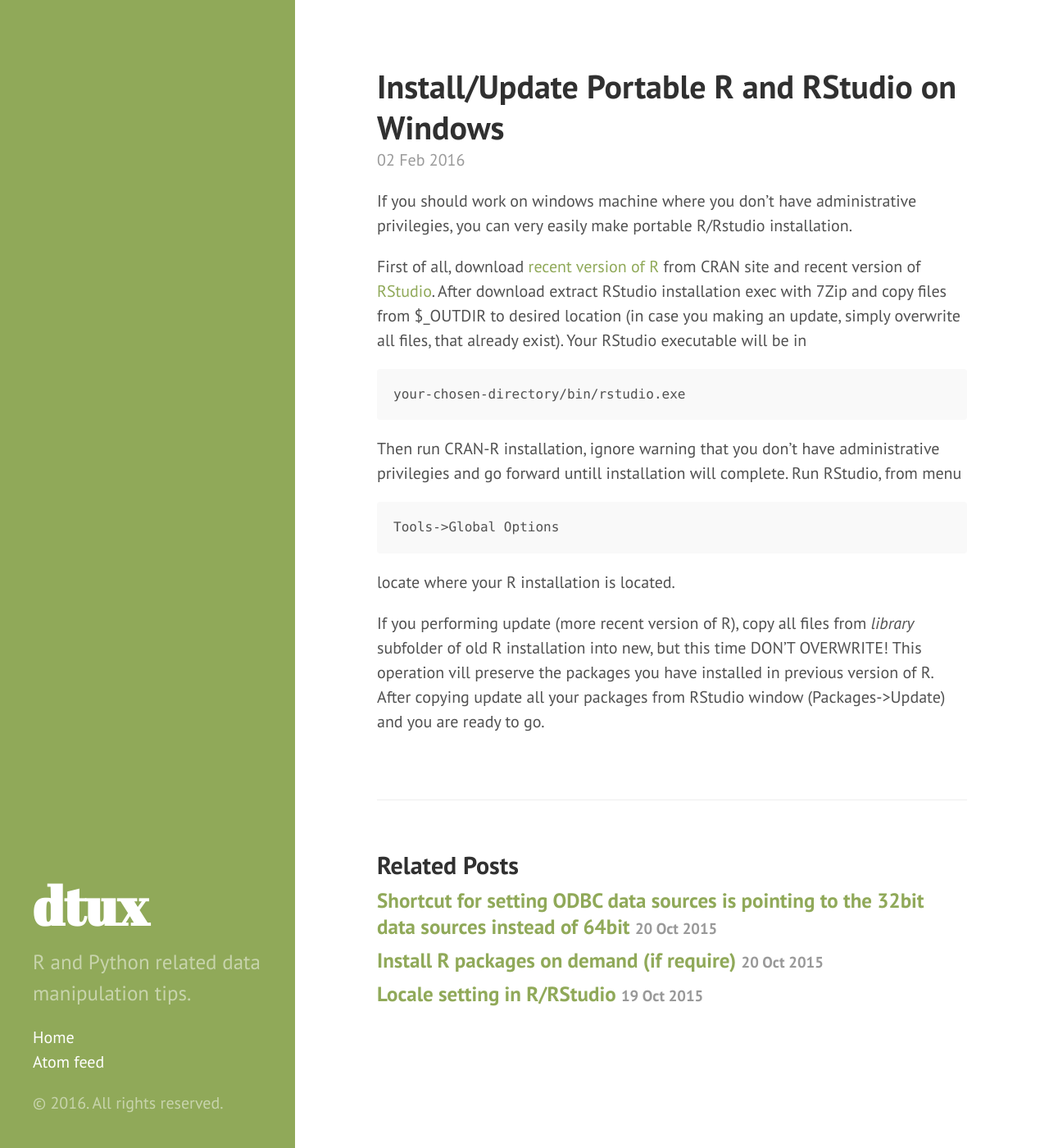
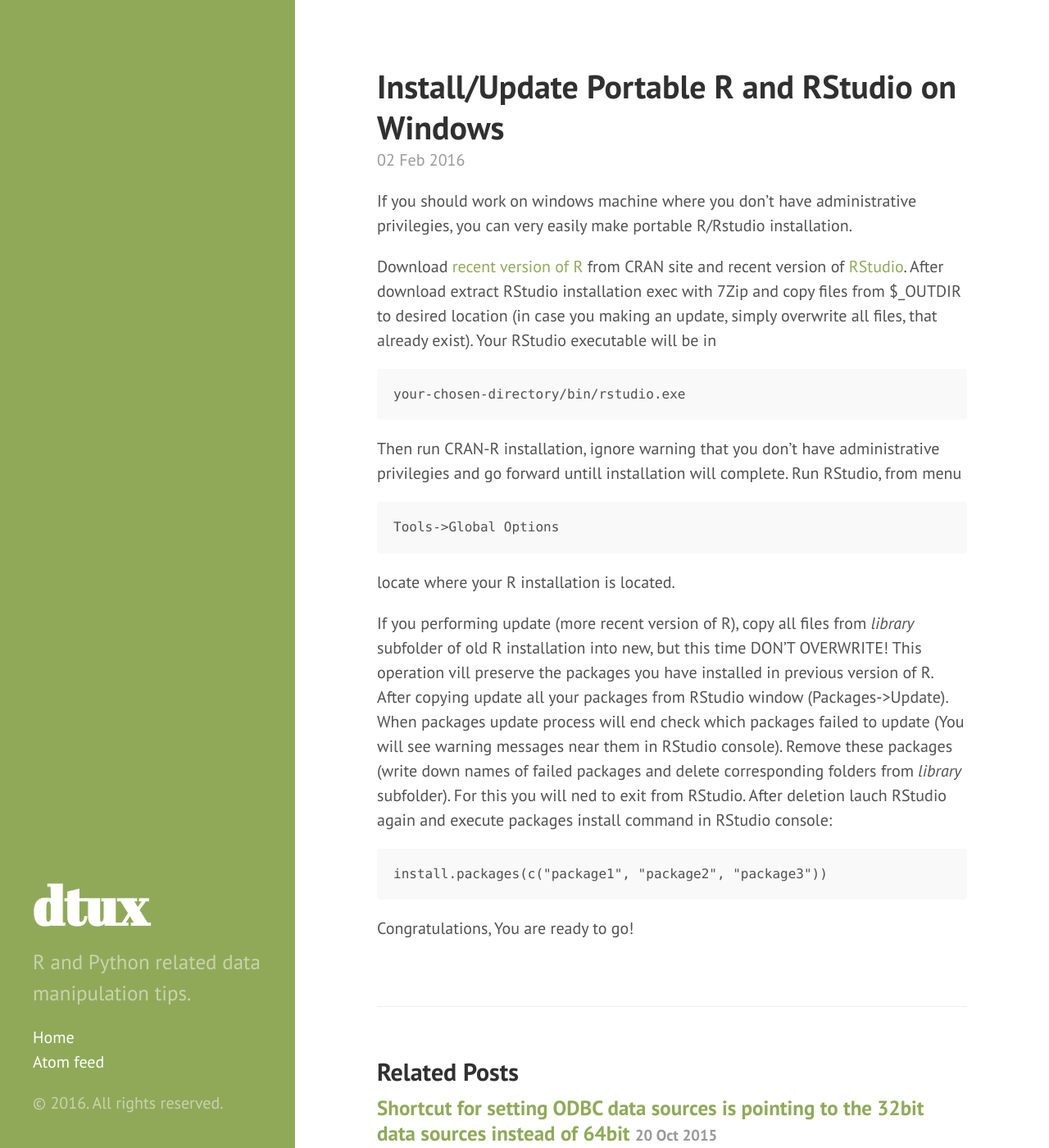
Before and after one commit to dainiuxt/dainiuxt.github.io, a Jekyll site: the page built from _posts/2016-02-02-Install-update-portable-r-rstudio-windows.md, in a window 1280 px wide and 1400 px high. Shown: the whole window at 82% size. Built offline with Jekyll 4.4.1, drawn with Linux system fonts in a browser that asks for light colours.

Commit message:
Update 2016-02-02-Install-update-portable-r-rstudio-windows.md

```diff
--- a/_posts/2016-02-02-Install-update-portable-r-rstudio-windows.md
+++ b/_posts/2016-02-02-Install-update-portable-r-rstudio-windows.md
@@ -6,7 +6,7 @@
 
 If you should work on windows machine where you don't have administrative privilegies, you can very easily make portable R/Rstudio installation.
 
-First of all, download [recent version of R](https://cran.r-project.org/) from CRAN site and recent version of [RStudio](https://www.rstudio.com/products/rstudio/download/). After download extract RStudio installation exec with 7Zip and copy files from $_OUTDIR to desired location (in case you making an update, simply overwrite all files, that already exist). Your RStudio executable will be in
+Download [recent version of R](https://cran.r-project.org/) from CRAN site and recent version of [RStudio](https://www.rstudio.com/products/rstudio/download/). After download extract RStudio installation exec with 7Zip and copy files from $_OUTDIR to desired location (in case you making an update, simply overwrite all files, that already exist). Your RStudio executable will be in
 
 ~~~
 your-chosen-directory/bin/rstudio.exe
@@ -20,4 +20,10 @@
 
 locate where your R installation is located.
 
-If you performing update (more recent version of R), copy all files from *library* subfolder of old R installation into new, but this time DON'T OVERWRITE! This operation vill preserve the packages you have installed in previous version of R. After copying update all your packages from RStudio window (Packages->Update) and you are ready to go.
+If you performing update (more recent version of R), copy all files from *library* subfolder of old R installation into new, but this time DON'T OVERWRITE! This operation vill preserve the packages you have installed in previous version of R. After copying update all your packages from RStudio window (Packages->Update). When packages update process will end check which packages failed to update (You will see warning messages near them in RStudio console). Remove these packages (write down names of failed packages and delete corresponding folders from *library* subfolder). For this you will ned to exit from RStudio. After deletion lauch RStudio again and execute packages install command in RStudio console:
+
+~~~
+install.packages(c("package1", "package2", "package3"))
+~~~
+
+Congratulations, You are ready to go!
```
